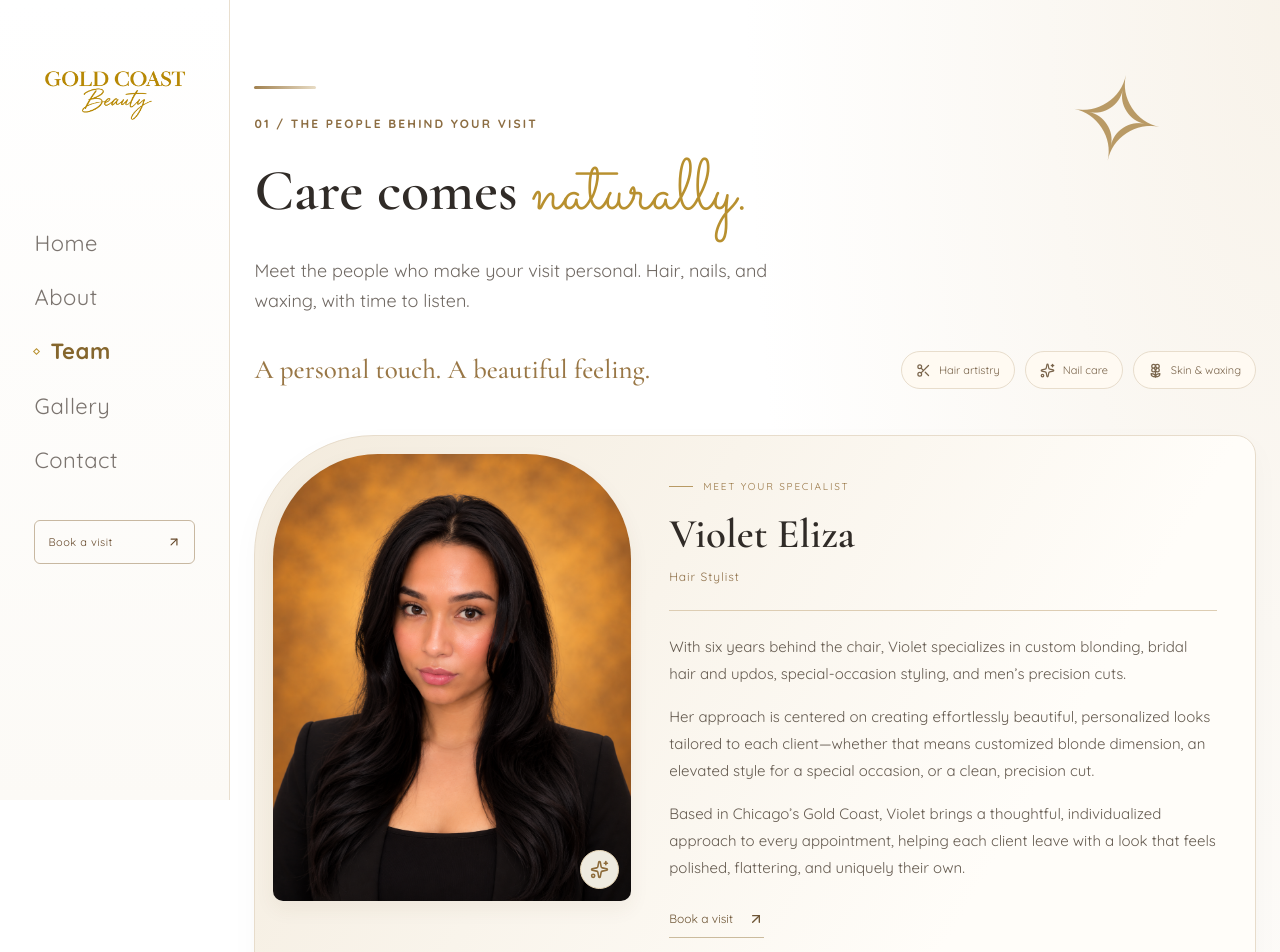
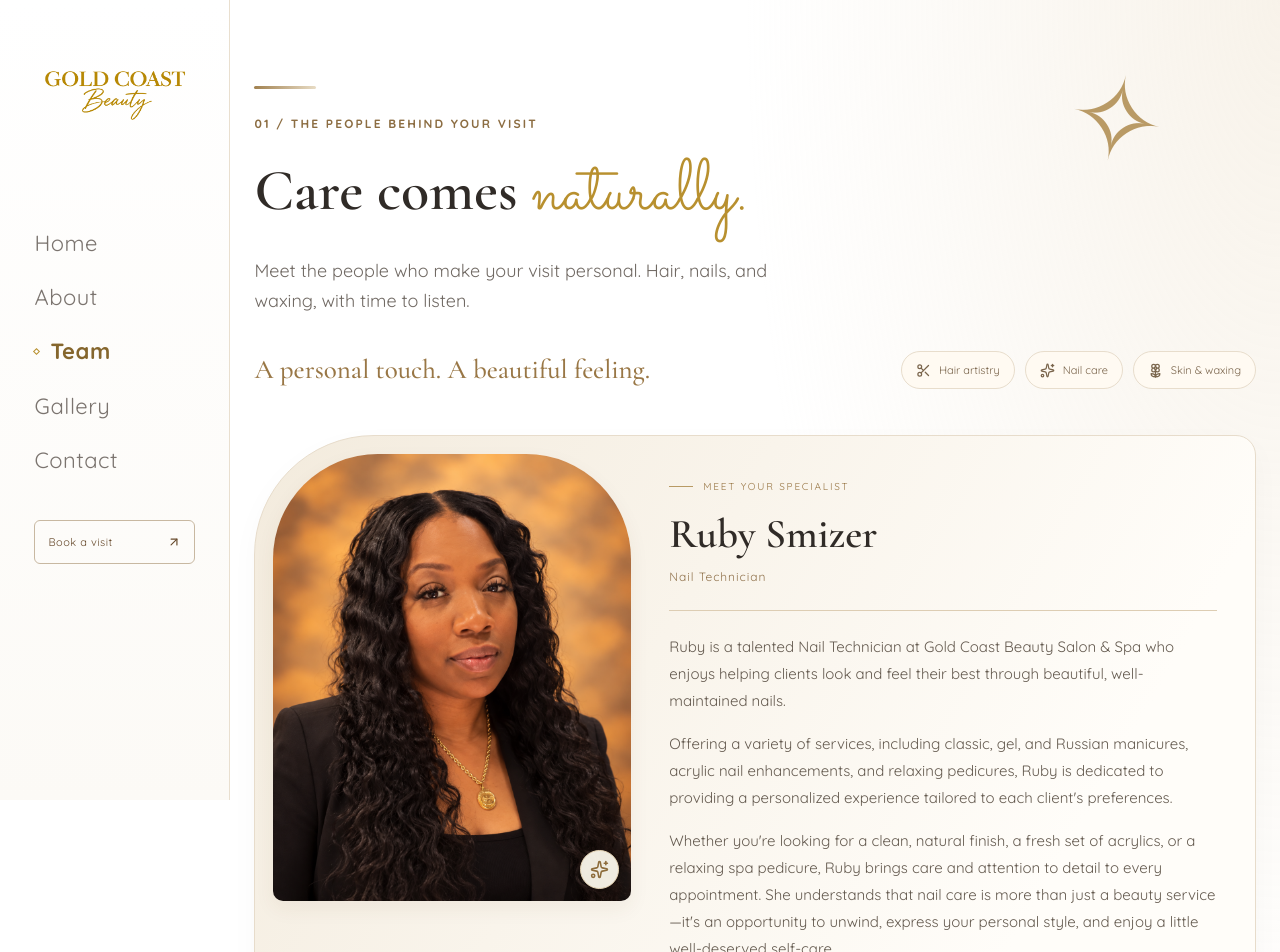
Before and after one commit to hash1000/shanzo-salon, a Next.js app: page /team in a window 1280 px wide. Shown: the top 952 px of the page. Built offline with nearby package versions, Linux system fonts and the light colour scheme.

Commit message:
remove violet from team

```diff
--- a/src/app/about/page.tsx
+++ b/src/app/about/page.tsx
@@ -35,7 +35,7 @@ const team = [
   { name: "Molly Sproles-Barbian", initials: "MS", service: "Hair Stylist", image: "/molly-sproles-Barbian(Hair Stylist).png" },
   // { name: "Genean Michele", initials: "GD", service: "Hair Stylist", image: null },
   // { name: "Deanna Walsh", initials: "DW", service: "Hair Stylist", image: null },
-  { name: "Violet Eliza", initials: "VE", service: "Hair Stylist", image: "/violet-eliza.png" },
+  // { name: "Violet Eliza", initials: "VE", service: "Hair Stylist", image: "/violet-eliza.png" },
   { name: "Ruby Smizer", initials: "RS", service: "Hair Stylist", image: "/ruby-smizer.png" },
   // { name: "Nina Maney", initials: "NM", service: "Hair Stylist", image: "/nina-maney(Hair Stylist).png" },
   // { name: "Dana Rivera", initials: "DR", service: "Nail Technician", image: "/dana-rivera(Nail Technician) 2026.png" },
--- a/src/app/team/page.tsx
+++ b/src/app/team/page.tsx
@@ -23,17 +23,17 @@ type TeamMember = {
 };
 
 const team: TeamMember[] = [
-  {
-    name: "Violet Eliza",
-    initials: "VE",
-    service: "Hair Stylist",
-    image: "/violet-eliza.png",
-    bio: [
-      "With six years behind the chair, Violet specializes in custom blonding, bridal hair and updos, special-occasion styling, and men’s precision cuts.",
-      "Her approach is centered on creating effortlessly beautiful, personalized looks tailored to each client—whether that means customized blonde dimension, an elevated style for a special occasion, or a clean, precision cut.",
-      "Based in Chicago’s Gold Coast, Violet brings a thoughtful, individualized approach to every appointment, helping each client leave with a look that feels polished, flattering, and uniquely their own.",
-    ],
-  },
+  // {
+  //   name: "Violet Eliza",
+  //   initials: "VE",
+  //   service: "Hair Stylist",
+  //   image: "/violet-eliza.png",
+  //   bio: [
+  //     "With six years behind the chair, Violet specializes in custom blonding, bridal hair and updos, special-occasion styling, and men’s precision cuts.",
+  //     "Her approach is centered on creating effortlessly beautiful, personalized looks tailored to each client—whether that means customized blonde dimension, an elevated style for a special occasion, or a clean, precision cut.",
+  //     "Based in Chicago’s Gold Coast, Violet brings a thoughtful, individualized approach to every appointment, helping each client leave with a look that feels polished, flattering, and uniquely their own.",
+  //   ],
+  // },
   {
     name: "Ruby Smizer",
     initials: "RS",
```
